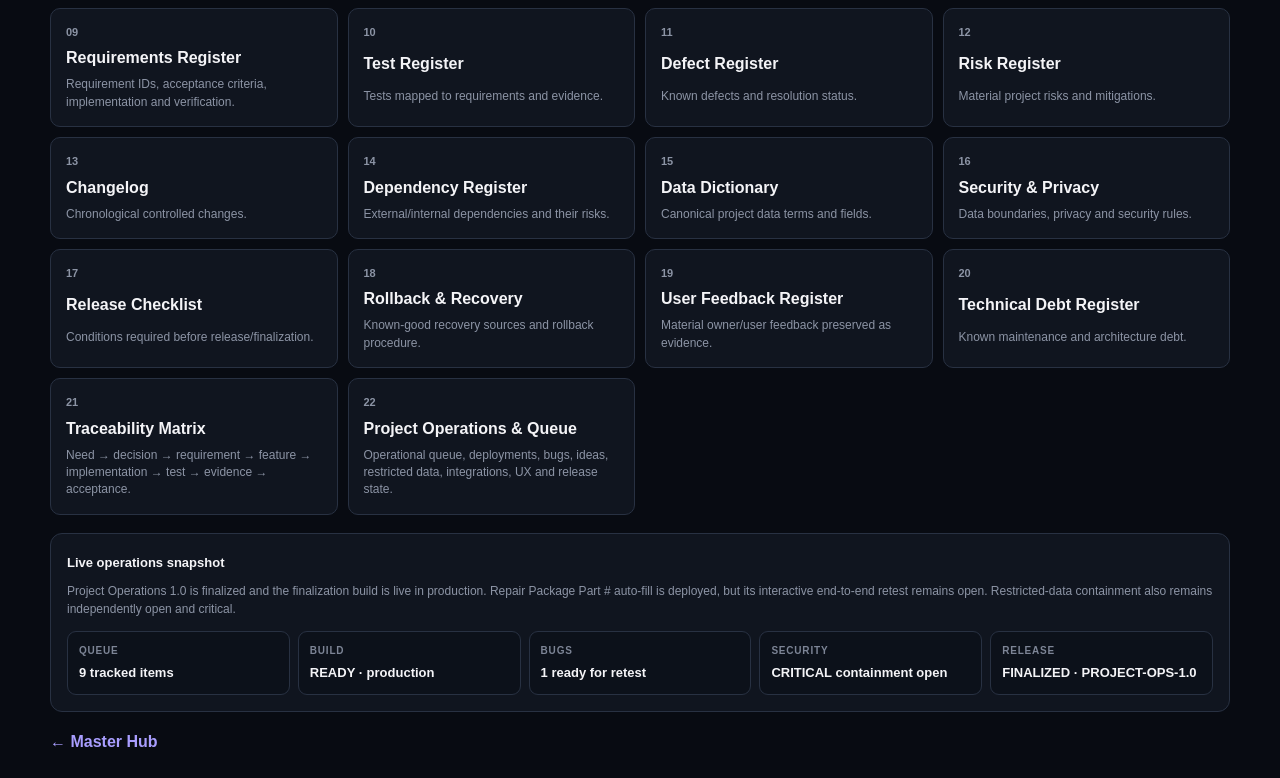
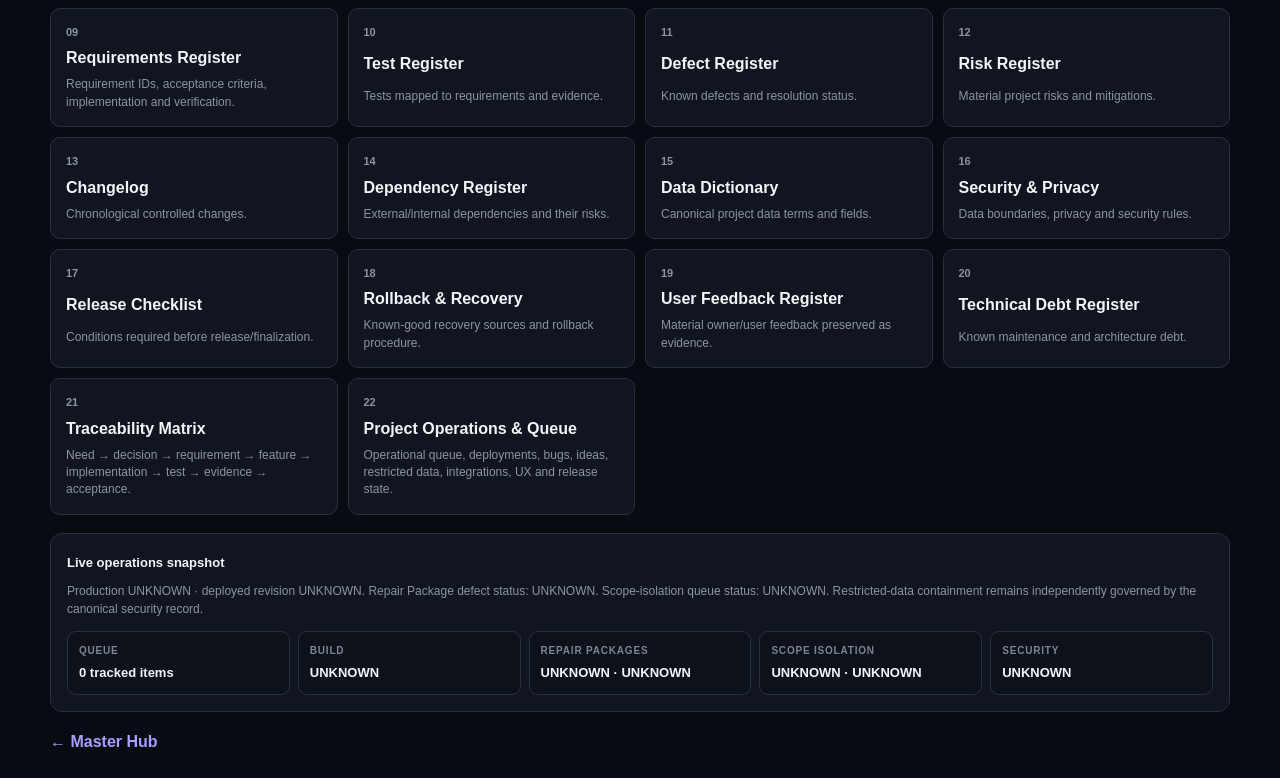
Before and after one commit to ssalem9580/master-hub, a Next.js app in the folder master-hub-app/: page /project-control in a window 1280 px wide. Shown: the part 516-1294 px from the top of the page. Built offline with nearby package versions, Linux system fonts and the light colour scheme.

Commit message:
Source-bind Project Control live status

```diff
--- a/master-hub-app/src/app/project-control/page.tsx
+++ b/master-hub-app/src/app/project-control/page.tsx
@@ -1,3 +1,5 @@
+import fs from "node:fs";
+import path from "node:path";
 import Link from "next/link";
 
 const items=[
@@ -25,10 +27,48 @@ const items=[
 ["22","Project Operations & Queue","Operational queue, deployments, bugs, ideas, restricted data, integrations, UX and release state."],
 ];
 
+function readControlFile(name:string){
+ const roots=[path.resolve(process.cwd(),"..","PROJECT CONTROL SYSTEM"),path.resolve(process.cwd(),"PROJECT CONTROL SYSTEM")];
+ for(const root of roots){
+  const file=path.join(root,name);
+  try{if(fs.existsSync(file))return fs.readFileSync(file,"utf8")}catch{}
+ }
+ return "";
+}
+
+function field(source:string,label:string,fallback="UNKNOWN"){
+ const safe=label.replace(/[.*+?^${}()|[\]\\]/g,"\\$&");
+ const match=source.match(new RegExp(`^${safe}:\\s*(.+)$`,"mi"));
+ return match?.[1]?.trim()||fallback;
+}
+
+function rowStatus(source:string,id:string,statusIndex:number){
+ const row=source.split(/\r?\n/).find(line=>line.trim().startsWith(`| ${id} |`));
+ if(!row)return "UNKNOWN";
+ const cells=row.split("|").map(cell=>cell.trim()).filter(Boolean);
+ return cells[statusIndex]||"UNKNOWN";
+}
+
+function queueCount(source:string){return source.split(/\r?\n/).filter(line=>/^\|\s*QUEUE-\d+\s*\|/.test(line)).length}
+
 export default function ProjectControlPage(){
+ const current=readControlFile("06_CURRENT_STATE.md");
+ const queue=readControlFile("22_PROJECT_OPERATIONS_QUEUE.md");
+ const defects=readControlFile("11_DEFECT_REGISTER.md");
+ const productionCommit=field(current,"CURRENT_PRODUCTION_COMMIT");
+ const deployment=field(current,"CURRENT_DEPLOYMENT");
+ const buildStatus=field(current,"BUILD_STATUS");
+ const securityStatus=field(current,"SECURITY_STATUS");
+ const scopeStatus=field(current,"SCOPE_ISOLATION_STATUS");
+ const repairStatus=rowStatus(defects,"DEF-010",3);
+ const scopeQueue=rowStatus(queue,"QUEUE-010",4);
+ const repairQueue=rowStatus(queue,"QUEUE-002",4);
+ const tracked=queueCount(queue);
+ const deployedRevision=process.env.VERCEL_GIT_COMMIT_SHA||productionCommit;
+
  return <main style={{minHeight:"100vh",background:"#080b12",color:"#f4f4f7",fontFamily:"Arial,sans-serif",padding:24}}>
   <div style={{maxWidth:1180,margin:"0 auto",display:"grid",gap:18}}>
-   <header><div style={{fontSize:11,letterSpacing:".14em",color:"#7d8596",fontWeight:800}}>MASTER HUB · PROJECT OPERATIONS</div><h1 style={{margin:"7px 0",fontSize:30}}>Project Control Center</h1><p style={{margin:0,color:"#8c94a5",maxWidth:820,lineHeight:1.55}}>Single control center for queue, build/deployment, bugs/testing, ideas, restricted data, integrations, UI/UX, releases and canonical governance.</p></header>
+   <header><div style={{fontSize:11,letterSpacing:".14em",color:"#7d8596",fontWeight:800}}>MASTER HUB · PROJECT OPERATIONS</div><h1 style={{margin:"7px 0",fontSize:30}}>Project Control Center</h1><p style={{margin:0,color:"#8c94a5",maxWidth:840,lineHeight:1.55}}>Live status below is generated from the canonical Current State, Operations Queue and Defect Register at build time. Static status duplication has been removed.</p></header>
    <section style={{padding:16,border:"1px solid #283142",borderRadius:12,background:"#10151f",display:"grid",gap:8}}>
     <strong style={{fontSize:13}}>Operating rule</strong>
     <span style={{fontSize:12,color:"#aeb5c3",lineHeight:1.55}}>Evidence over assumption · Reality over intended state · Approval over silent change · Verification over generated output · Traceability over memory.</span>
@@ -37,14 +77,14 @@ export default function ProjectControlPage(){
     {items.map(([id,name,description])=><div key={id} style={{padding:15,border:"1px solid #283142",borderRadius:10,background:"#10151f",display:"grid",gap:6}}><span style={{fontSize:11,color:"#8c94a5",fontWeight:800}}>{id}</span><strong>{name}</strong><span style={{fontSize:12,color:"#8c94a5",lineHeight:1.45}}>{description}</span></div>)}
    </section>
    <section style={{padding:16,border:"1px solid #283142",borderRadius:12,background:"#10151f",display:"grid",gap:12}}>
-    <div><strong style={{fontSize:13}}>Live operations snapshot</strong><p style={{margin:"8px 0 0",fontSize:12,color:"#8c94a5",lineHeight:1.55}}>Project Operations 1.0 is finalized and the finalization build is live in production. Repair Package Part # auto-fill is deployed, but its interactive end-to-end retest remains open. Restricted-data containment also remains independently open and critical.</p></div>
+    <div><strong style={{fontSize:13}}>Live operations snapshot</strong><p style={{margin:"8px 0 0",fontSize:12,color:"#8c94a5",lineHeight:1.55}}>Production {deployment} · deployed revision {deployedRevision}. Repair Package defect status: {repairStatus}. Scope-isolation queue status: {scopeQueue}. Restricted-data containment remains independently governed by the canonical security record.</p></div>
     <div style={{display:"grid",gridTemplateColumns:"repeat(auto-fit,minmax(190px,1fr))",gap:8}}>
      {[
-      ["Queue","9 tracked items"],
-      ["Build","READY · production"],
-      ["Bugs","1 ready for retest"],
-      ["Security","CRITICAL containment open"],
-      ["Release","FINALIZED · PROJECT-OPS-1.0"],
+      ["Queue",`${tracked} tracked items`],
+      ["Build",buildStatus],
+      ["Repair Packages",`${repairStatus} · ${repairQueue}`],
+      ["Scope Isolation",`${scopeStatus} · ${scopeQueue}`],
+      ["Security",securityStatus],
      ].map(([k,v])=><div key={k} style={{border:"1px solid #283142",borderRadius:9,padding:11,background:"#0c111a"}}><span style={{display:"block",fontSize:10,color:"#7d8596",letterSpacing:".08em",fontWeight:800}}>{k.toUpperCase()}</span><strong style={{display:"block",marginTop:5,fontSize:13}}>{v}</strong></div>)}
     </div>
    </section>
```
